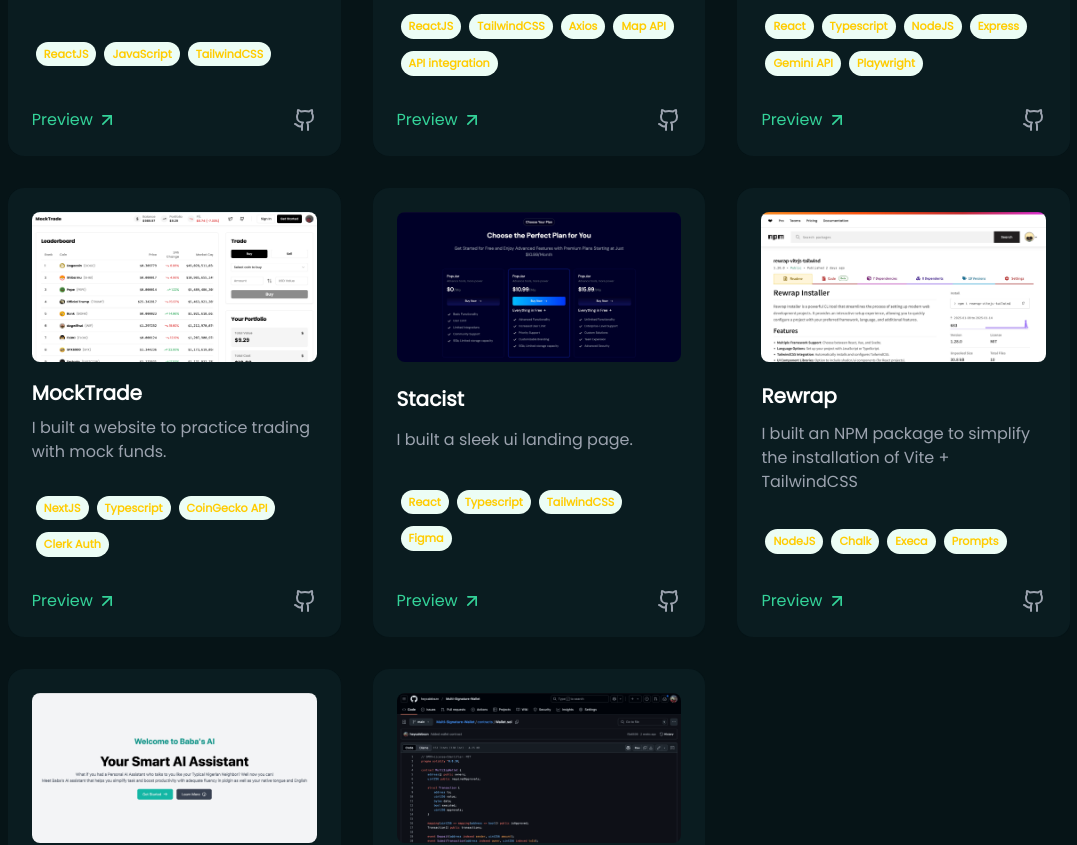
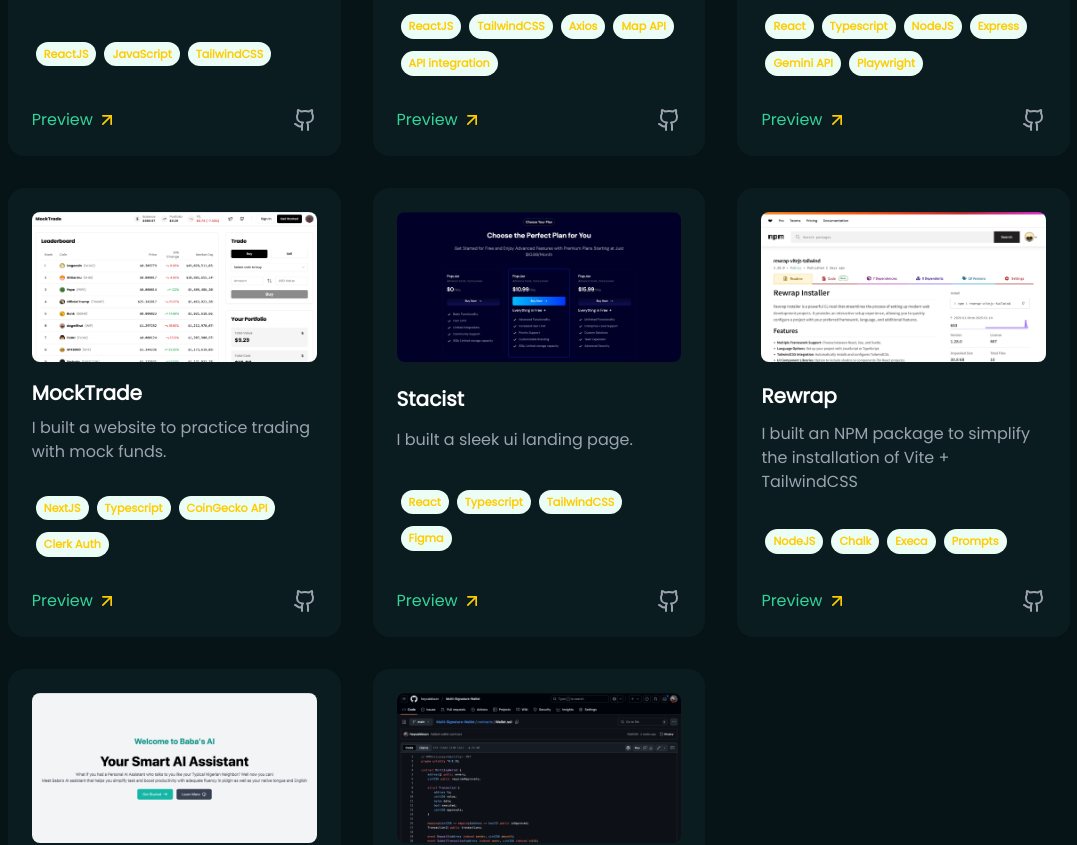
Before and after one commit to heyrapto/portfolio-, a React (Vite) app: page / in a window 1280 px wide. Shown: the part 2180-3025 px from the top of the page, without its empty margins (101-1178 px from the left). Built offline with nearby package versions, Linux system fonts and the light colour scheme; a web font is replaced by a local one.

Commit message:
Update RecentWorks.tsx

```diff
--- a/src/pages/RecentWorks.tsx
+++ b/src/pages/RecentWorks.tsx
@@ -148,7 +148,7 @@ const RecentWorks = () => {
               <div className="flex justify-between items-center mt-4">
                 <a
                   href={project.previewLink}
-                  className="text-emerald-400 hover:text-emerald-300 transition-colors hover:scale-110 flex items-center gap-1 transition-ease-in-out duration:300"
+                  className="text-[#FFCC00] hover:text[#FFCC00] transition-colors hover:scale-110 flex items-center gap-1 transition-ease-in-out duration:300"
                   target="_blank"
                   rel="noopener noreferrer"
                 >
```
